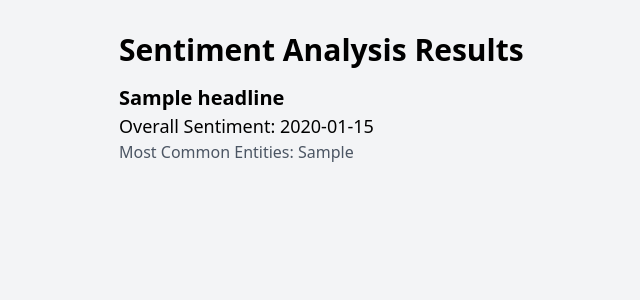
After one commit to rrit5727/sentiment_analysis_project, a Flask app: template templates/results_page.html in a window 1280 px wide. The commit adds this page. Shown: the top 300 px of the page, without its empty margins (105-745 px from the left). Run offline with Flask 3, Linux system fonts and the light colour scheme; the template is opened without the code that fills it: most values are stand-ins (such as "Sample title", 1, 10 or a date in 2020); style sheets or scripts are compiled from the project's sources.

Commit message:
routine commit

```diff
--- a/app.py
+++ b/app.py
@@ -1,10 +1,18 @@
 from flask import Flask, render_template
+from fetch_articles import fetch_articles
+from sentiment_analysis import analyze_sentiment
 
 app = Flask(__name__)
 
 @app.route('/')
 def index():
-  return render_template('index.html')
+    return render_template('index.html')
+
+@app.route('/results')
+def results():
+    articles = fetch_articles()
+    results = analyze_sentiment(articles)
+    return render_template('results_page.html', results=results)
 
 if __name__ == '__main__':
-  app.run(debug=True)
+    app.run(debug=True)
--- a/fetch_articles.py
+++ b/fetch_articles.py
@@ -1,6 +1,7 @@
 import os
 import requests
 from dotenv import load_dotenv
+from bs4 import BeautifulSoup
 
 # Load environment variables from .env file
 load_dotenv()
@@ -65,8 +66,3 @@ def fetch_articles():
         print(f"Request error: {e}")
 
     return articles_list
-
-# If this file is executed directly, fetch articles and print the first article
-if __name__ == "__main__":
-    articles = fetch_articles()
-    print(articles[0])  # For demonstration purposes, print the first article
--- a/sentiment_analysis.py
+++ b/sentiment_analysis.py
@@ -2,8 +2,6 @@ import torch
 from transformers import BertForSequenceClassification, BertTokenizer
 import spacy
 from collections import Counter
-
-# Import the fetch_articles function from fetch_articles.py
 from fetch_articles import fetch_articles
 
 # Load tokenizer and model for sentiment analysis
@@ -47,92 +45,81 @@ def get_input_ids_and_attention_mask_chunk(tokens, chunksize=510):
 
     return input_id_chunks, attention_mask_chunks
 
-# List to store results
-results = []
+# Function to perform sentiment analysis
+def analyze_sentiment(articles_list):
+    results = []
 
-# Fetch articles
-articles_list = fetch_articles()
+    for article in articles_list:
+        # Extract text and headline
+        text = article['full_text']
+        headline = article['headline']
 
-for article in articles_list:
-    # Extract text and headline
-    text = article['full_text']
-    headline = article['headline']
+        # Tokenize the text
+        tokens = tokenizer.encode_plus(text, add_special_tokens=False, return_tensors='pt')
 
-    # Tokenize the text
-    tokens = tokenizer.encode_plus(text, add_special_tokens=False, return_tensors='pt')
+        # Get input_ids and attention_mask chunks
+        input_id_chunks, attention_mask_chunks = get_input_ids_and_attention_mask_chunk(tokens)
 
-    # Get input_ids and attention_mask chunks
-    input_id_chunks, attention_mask_chunks = get_input_ids_and_attention_mask_chunk(tokens)
+        # Perform inference for each chunk and accumulate results
+        total_probabilities = None
+        chunk_sentiments = []
+        chunk_probabilities = []
+        chunk_texts = []
 
-    # Perform inference for each chunk and accumulate results
-    total_probabilities = None
-    chunk_sentiments = []
-    chunk_probabilities = []
-    chunk_texts = []
+        for idx, (input_ids_chunk, attention_mask_chunk) in enumerate(zip(input_id_chunks, attention_mask_chunks)):
+            # Prepare input dictionary
+            input_dict = {
+                'input_ids': input_ids_chunk.long(),
+                'attention_mask': attention_mask_chunk.int()
+            }
 
-    for idx, (input_ids_chunk, attention_mask_chunk) in enumerate(zip(input_id_chunks, attention_mask_chunks)):
-        # Prepare input dictionary
-        input_dict = {
-            'input_ids': input_ids_chunk.long(),
-            'attention_mask': attention_mask_chunk.int()
+            # Perform inference
+            outputs = model(**input_dict)
+            probabilities = torch.nn.functional.softmax(outputs[0], dim=-1)
+
+            # Predict sentiment for the chunk
+            predicted_sentiment = torch.argmax(probabilities).item()
+            chunk_sentiments.append(predicted_sentiment)
+            chunk_probabilities.append(probabilities.tolist())
+
+            # Extract chunk text (for demonstration purposes, not exact text)
+            chunk_text = tokenizer.decode(input_ids_chunk[0], skip_special_tokens=True)
+            chunk_texts.append(chunk_text)
+
+            # Accumulate probabilities for mean calculation
+            if total_probabilities is None:
+                total_probabilities = probabilities
+            else:
+                total_probabilities += probabilities
+
+        # Calculate mean probabilities
+        mean_probabilities = total_probabilities / len(input_id_chunks)
+
+        # Predicted sentiment for the entire text is the argmax of mean probabilities
+        predicted_sentiment = torch.argmax(mean_probabilities).item()
+
+        # Overall predicted sentiment
+        overall_sentiment_label = sentiment_labels[predicted_sentiment]
+
+        # Extract entities from the text
+        doc = nlp(text)
+        entities = [ent.text for ent in doc.ents if ent.label_ in ['ORG', 'PERSON', 'GPE']]
+
+        # Count occurrences of each entity
+        entity_counts = Counter(entities)
+        most_common_entities = entity_counts.most_common(2)
+
+        # Create results dictionary
+        result_dict = {
+            'headline': headline,
+            'overall_sentiment': overall_sentiment_label,
+            'most_common_entities': most_common_entities,
+            # 'num_chunks': len(input_id_chunks),  # Add number of chunks
+            # 'chunk_probabilities': chunk_probabilities,
+            # 'chunk_texts': chunk_texts  # Add chunk texts
         }
 
-        # Perform inference
-        outputs = model(**input_dict)
-        probabilities = torch.nn.functional.softmax(outputs[0], dim=-1)
+        # Append results dictionary to results list
+        results.append(result_dict)
 
-        # Predict sentiment for the chunk
-        predicted_sentiment = torch.argmax(probabilities).item()
-        chunk_sentiments.append(predicted_sentiment)
-        chunk_probabilities.append(probabilities.tolist())
-
-        # Extract chunk text (for demonstration purposes, not exact text)
-        chunk_text = tokenizer.decode(input_ids_chunk[0], skip_special_tokens=True)
-        chunk_texts.append(chunk_text)
-
-        # Accumulate probabilities for mean calculation
-        if total_probabilities is None:
-            total_probabilities = probabilities
-        else:
-            total_probabilities += probabilities
-
-    # Calculate mean probabilities
-    mean_probabilities = total_probabilities / len(input_id_chunks)
-
-    # Predicted sentiment for the entire text is the argmax of mean probabilities
-    predicted_sentiment = torch.argmax(mean_probabilities).item()
-
-    # Overall predicted sentiment
-    overall_sentiment_label = sentiment_labels[predicted_sentiment]
-
-    # Extract entities from the text
-    doc = nlp(text)
-    entities = [ent.text for ent in doc.ents if ent.label_ in ['ORG', 'PERSON', 'GPE']]
-
-    # Count occurrences of each entity
-    entity_counts = Counter(entities)
-    most_common_entities = entity_counts.most_common(2)
-
-    # Create results dictionary
-    result_dict = {
-        'headline': headline,
-        'overall_sentiment': overall_sentiment_label,
-        'most_common_entities': most_common_entities,
-        # 'num_chunks': len(input_id_chunks),  # Add number of chunks
-        # 'chunk_probabilities': chunk_probabilities,
-        # 'chunk_texts': chunk_texts  # Add chunk texts
-    }
-
-    # Append results dictionary to results list
-    results.append(result_dict)
-
-# Print the results
-for result in results:
-    print(f"Headline: {result['headline']}")
-    print(f"Overall Sentiment: {result['overall_sentiment']}")
-    print(f"Most Common Entities: {result['most_common_entities']}")
-    # print(f"Number of Chunks: {result['num_chunks']}")
-    # for idx, (chunk_text, chunk_prob) in enumerate(zip(result['chunk_texts'], result['chunk_probabilities'])):
-    #     print(f"Chunk {idx + 1} Text: {chunk_text[:100]}...")  # Print first 100 characters of the chunk text
-    #     print(f"Chunk {idx + 1} Probabilities: {chunk_prob}")
-    print("---------------------------")
+    return results
--- /dev/null
+++ b/templates/results_page.html
@@ -0,0 +1,26 @@
+<!DOCTYPE html>
+<html lang="en">
+
+<head>
+    <meta charset="UTF-8">
+    <meta name="viewport" content="width=device-width, initial-scale=1.0">
+    <title>Sentiment Analysis Results</title>
+    <link href="{{ url_for('static', filename='css/tailwind.css') }}" rel="stylesheet">
+</head>
+
+<body class="bg-gray-100">
+    <div class="max-w-4xl mx-auto p-8">
+        <h1 class="text-3xl font-bold mb-4">Sentiment Analysis Results</h1>
+        <ul>
+            {% for result in results %}
+            <li class="mb-4">
+                <h2 class="text-xl font-semibold">{{ result.headline }}</h2>
+                <p class="text-lg">Overall Sentiment: {{ result.overall_sentiment }}</p>
+                <p class="text-gray-600">Most Common Entities: {{ result.most_common_entities }}</p>
+            </li>
+            {% endfor %}
+        </ul>
+    </div>
+</body>
+
+</html>
```
Also changed, not shown: templates/index.html (+7 -6 lines).
